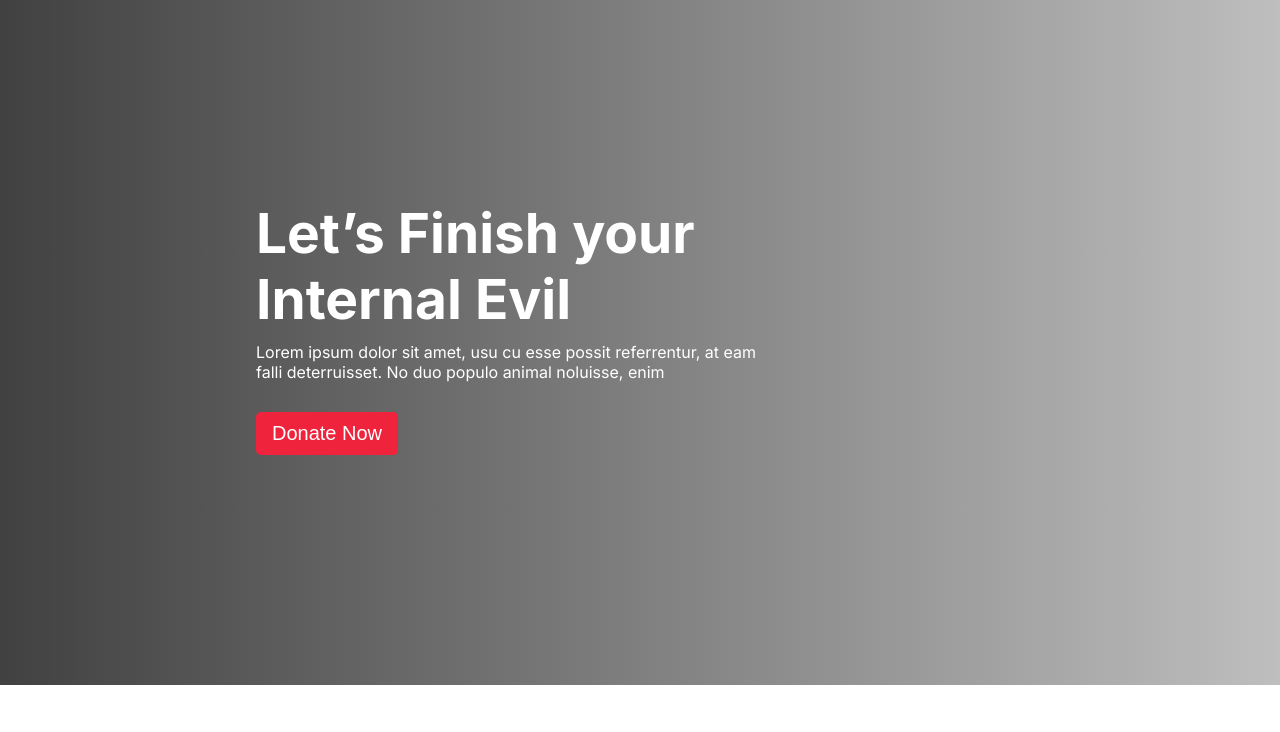
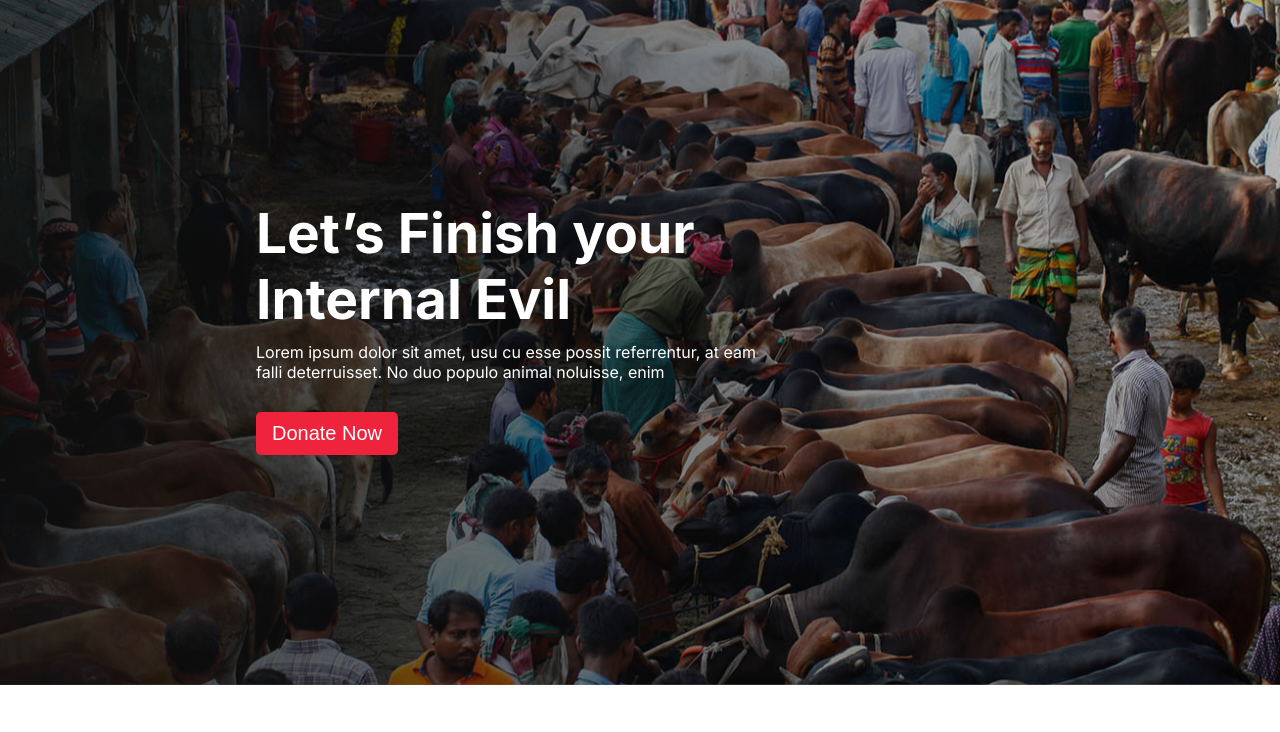
Before and after one commit to rajibrt/zakat, a plain HTML site: page index.html in a window 1280 px wide. Shown: the top 732 px of the page. Drawn offline with Linux system fonts and the light colour scheme.

Commit message:
hereo image path

```diff
--- a/styles/style.css
+++ b/styles/style.css
@@ -27,7 +27,7 @@ p {
 }
 
 .hero-section {
-    background-image: linear-gradient(90deg, rgba(16, 16, 16, 0.795), rgba(0, 0, 0, 0.256)), url(images/hero-banner.jpeg);
+    background-image: linear-gradient(90deg, rgba(16, 16, 16, 0.795), rgba(0, 0, 0, 0.256)), url(/images/hero-banner.jpeg);
     padding-left: 20%;
     padding-right: 20%;
     padding-top: 200px;
```
